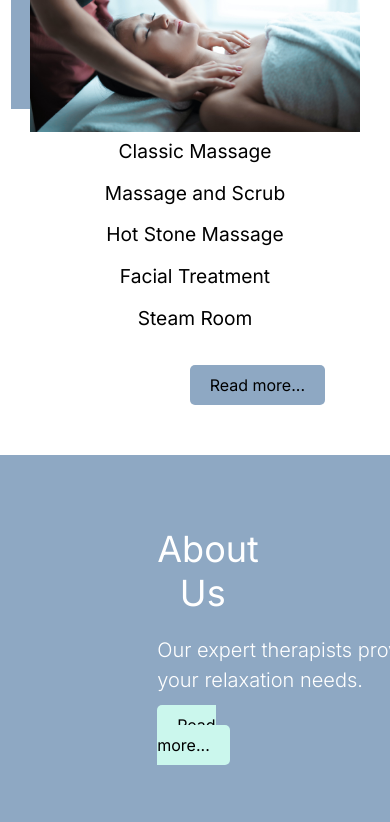
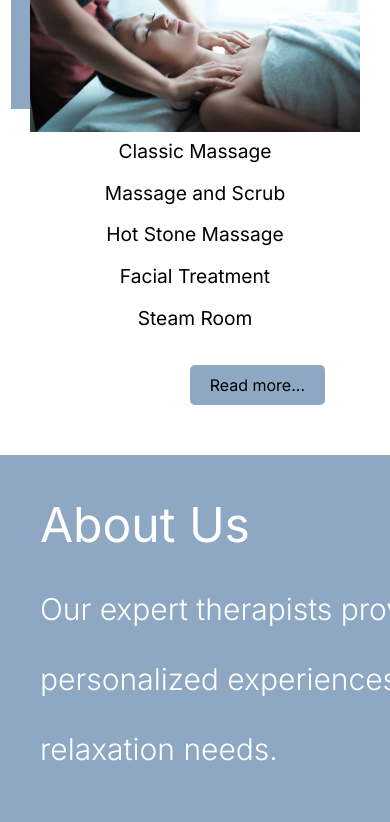
Before and after one commit to Hussein-Ali-Shamarti/Cloud-Spa-React, a React (Create React App) app: page / in a window 390 px wide. Shown: the part 1156-1978 px from the top of the page. Built offline with nearby package versions, Linux system fonts and the light colour scheme; no server answers; the database is empty.

Commit message:
css fixes

```diff
--- a/src/pages/home/aboutUs.jsx
+++ b/src/pages/home/aboutUs.jsx
@@ -5,8 +5,8 @@ import React from "react";
 const AboutUs = () => {
   return (
     <section>
-      <div id="about-us-section">
-        <div className="about-us-content">
+      <div className="home-about-us-section">
+        <div className="home-about-us-content">
           <h2>About Us</h2>
           <p>
             Our expert therapists provide personalized experiences for your
@@ -14,12 +14,12 @@ const AboutUs = () => {
           </p>
           <a
             href="link-to-more-information.html"
-            className="read-more-button-for-about-us"
+            className="home-read-more-button-for-about-us"
           >
             Read more...
           </a>
         </div>
-        <div className="about-us-image">
+        <div className="home-about-us-image">
           <img src={aboutUs} alt="Hands holding a flower" />
         </div>
       </div>
--- a/src/styles/AboutUs.css
+++ b/src/styles/AboutUs.css
@@ -1,4 +1,4 @@
-#about-us-section {
+.home-about-us-section {
   display: flex;
   align-items: center;
   background-color: #8ea8c3;
@@ -9,24 +9,24 @@
   margin-bottom: 90px;
 }
 
-.about-us-content {
-  flex: 1; /* Flex value to take up only necessary space */
+.home-about-us-content {
+  flex: 1;
 }
 
-.about-us-content h2,
-.about-us-content p {
+.home-about-us-content h2,
+.home-about-us-content p {
   color: #ffffff;
   margin-bottom: 20px;
   text-align: left;
   font-family: "Inter";
 }
 
-.about-us-content h2 {
+.home-about-us-content h2 {
   font-weight: 400;
   font-size: 48px;
 }
 
-.about-us-content p {
+.home-about-us-content p {
   font-size: 30px;
   line-height: 70px;
   margin-top: 20px;
@@ -35,60 +35,49 @@
   font-weight: 300;
 }
 
-.read-more-button-for-about-us {
-  align-self: flex-start;
+.home-read-more-button-for-about-us {
+  align-self: center;
   padding: 10px 20px;
   color: #000;
   text-decoration: none;
   border-radius: 5px;
-  margin-top: -20px;
+  margin-top: 20px;
   background-color: #cbf7ed;
 }
 
-.about-us-image {
+.home-about-us-image {
   width: 550px;
+  order: 2;
 }
 
-.about-us-image img {
+.home-about-us-image img {
   width: 100%;
   height: auto;
   object-fit: cover;
 }
 
-@media screen and (max-width: 1041px) {
-  #about-us-section {
+@media screen and (max-width: 1043px) {
+  .home-about-us-section {
     flex-direction: column;
     padding: 40px;
-    height: auto;
+    align-items: center;
   }
 
-  .about-us-content,
-  .about-us-image {
+  .home-about-us-content {
     width: 100%;
+    text-align: center;
+    margin-right: 0;
+    margin-bottom: 20px;
   }
 
-  .about-us-content h2 {
-    font-size: 36px;
-    margin-bottom: 16px;
-    text-align: center;
+  .home-read-more-button-for-about-us {
+    align-self: center;
+    order: 3;
   }
 
-  .about-us-content p {
-    font-size: 20px;
-    line-height: 30px;
-    height: auto;
-  }
-
-  .read-more-button-for-about-us {
-    align-self: center;
+  .home-about-us-image {
+    max-width: 30%;
     margin-top: 20px;
-  }
-
-  .about-us-image img {
-    width: auto; /* Allow the image to scale down */
-    height: auto; /* Adjust the height automatically */
-  }
-  .about-us-image {
-    order: 2;
+    order: 1;
   }
 }
--- a/src/styles/services.css
+++ b/src/styles/services.css
@@ -59,7 +59,6 @@
 
 .service-card,
 .service-info {
-  /*scroll-snap-align: start; /* Optional: Works with scroll-snap-type */
   width: 240px; /* Fixed width for each card */
   box-shadow: 0 4px 8px rgba(0, 0, 0, 0.1);
   background-color: #ffffff;
@@ -121,6 +120,7 @@
 }
 .services-wrapper {
   padding: 0 40px;
+  align-items: center;
 }
 .prev-arrow {
   left: 3%;
```
